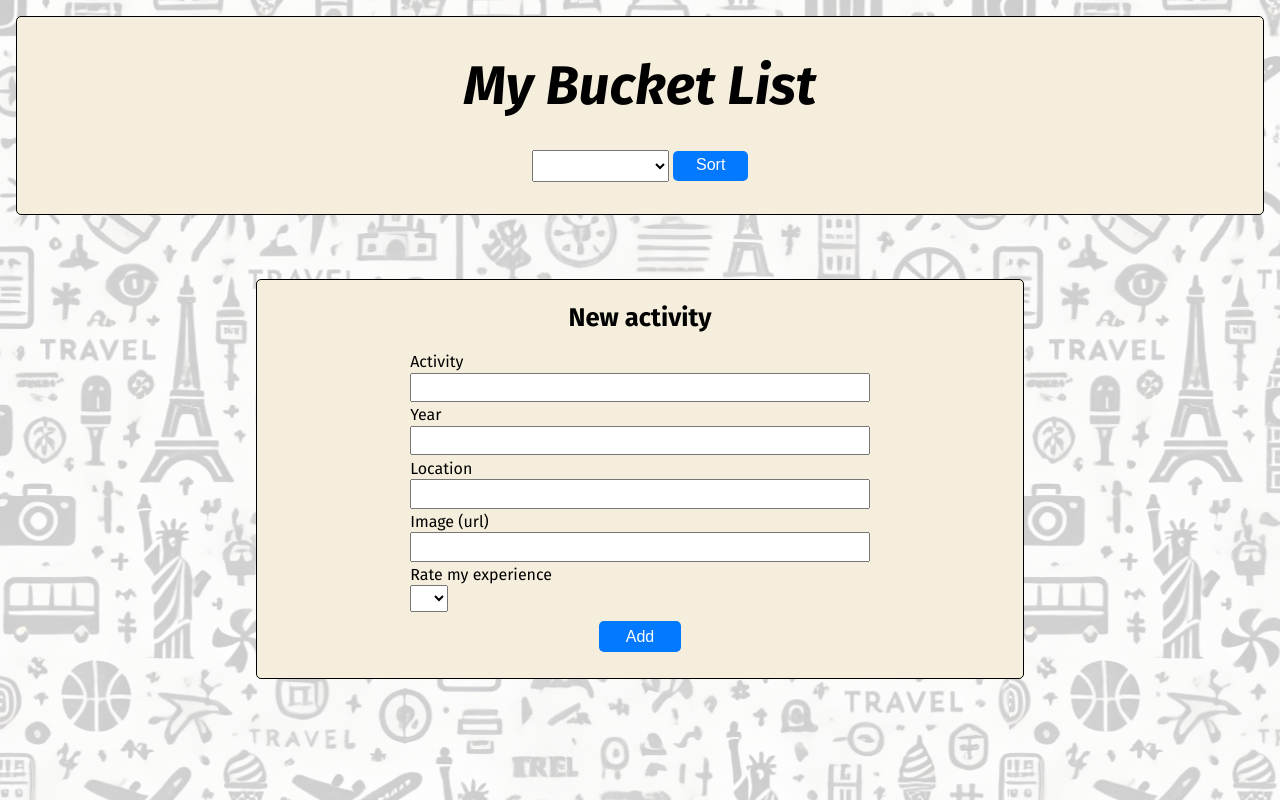
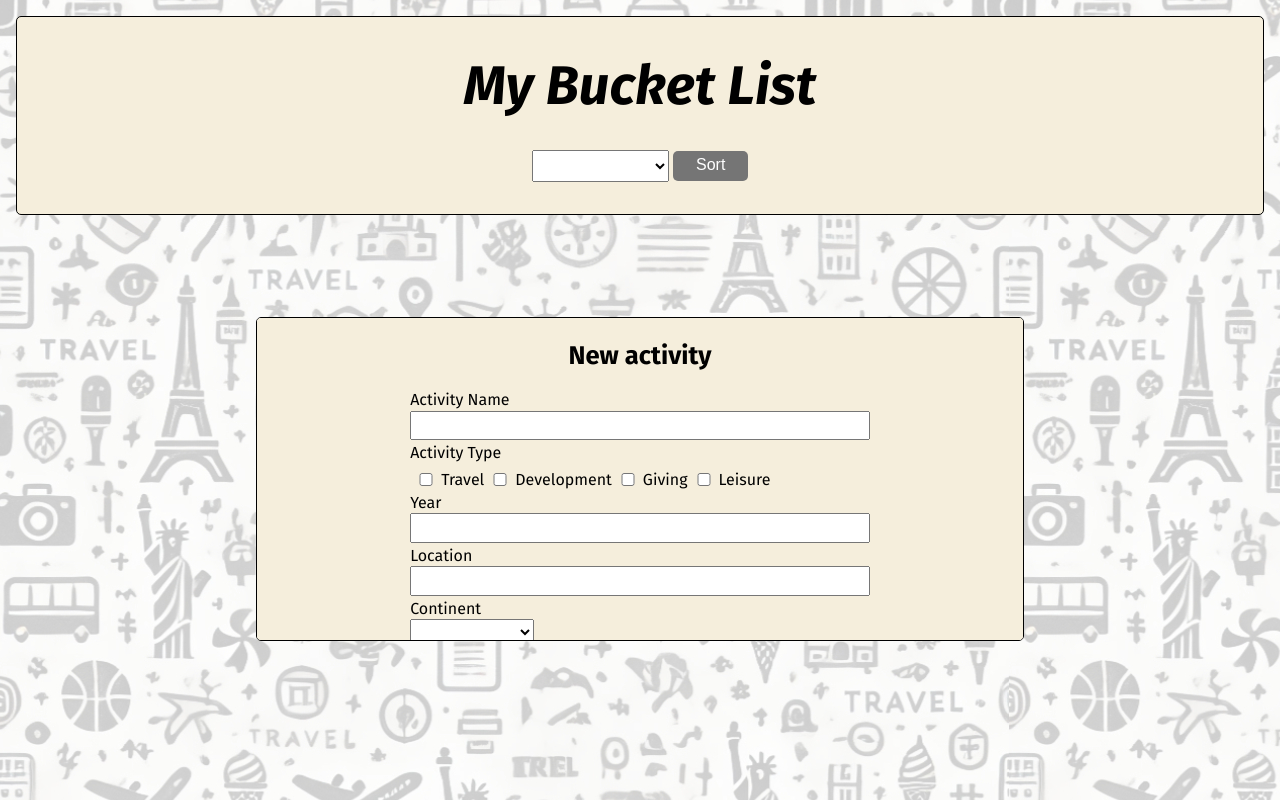
Before and after one commit to ramsey-merdassi/bucket-list-collector-app, a PHP site: page / in a window 1280 px wide. Run offline with PHP 8.4, Linux system fonts and the light colour scheme; data that the repository does not hold is empty.

Commit message:
add new add activity fields

```diff
--- a/index.php
+++ b/index.php
@@ -7,24 +7,24 @@ $query = '';
 
 if (isset($_GET['sort'])) {
     if($_GET['sort'] === 'activity(asc)') {
-        $query = $db->prepare('SELECT `activity`, `year`, `location`, `rating`, `image` FROM `bucket_items` ORDER BY `activity`');
+        $query = $db->prepare('SELECT `activity_name`, `year`, `location`, `rating`, `image` FROM `bucket_items` ORDER BY `activity_name`');
     } elseif ($_GET['sort'] === 'activity(desc)') {
-        $query = $db->prepare('SELECT `activity`, `year`, `location`, `rating`, `image` FROM `bucket_items` ORDER BY `activity` DESC');
+        $query = $db->prepare('SELECT `activity_name`, `year`, `location`, `rating`, `image` FROM `bucket_items` ORDER BY `activity_name` DESC');
     } elseif ($_GET['sort'] === 'year(desc)') {
-        $query = $db->prepare('SELECT `activity`, `year`, `location`, `rating`, `image` FROM `bucket_items` ORDER BY `year` DESC');
+        $query = $db->prepare('SELECT `activity_name`, `year`, `location`, `rating`, `image` FROM `bucket_items` ORDER BY `year` DESC');
     } elseif ($_GET['sort'] == 'year(asc)') {
-        $query = $db->prepare('SELECT `activity`, `year`, `location`, `rating`, `image` FROM `bucket_items` ORDER BY `year`');
+        $query = $db->prepare('SELECT `activity_name`, `year`, `location`, `rating`, `image` FROM `bucket_items` ORDER BY `year`');
     } elseif ($_GET['sort'] == 'location(asc)') {
-        $query = $db->prepare('SELECT `activity`, `year`, `location`, `rating`, `image` FROM `bucket_items` ORDER BY `location`');
+        $query = $db->prepare('SELECT `activity_name`, `year`, `location`, `rating`, `image` FROM `bucket_items` ORDER BY `location`');
     } elseif ($_GET['sort'] == 'location(desc)') {
-        $query = $db->prepare('SELECT `activity`, `year`, `location`, `rating`, `image` FROM `bucket_items` ORDER BY `location` DESC');
+        $query = $db->prepare('SELECT `activity_name`, `year`, `location`, `rating`, `image` FROM `bucket_items` ORDER BY `location` DESC');
     } elseif ($_GET['sort'] == 'rating(desc)') {
-        $query = $db->prepare('SELECT `activity`, `year`, `location`, `rating`, `image` FROM `bucket_items` ORDER BY `rating` DESC');
+        $query = $db->prepare('SELECT `activity_name`, `year`, `location`, `rating`, `image` FROM `bucket_items` ORDER BY `rating` DESC');
     } elseif ($_GET['sort'] == 'rating(asc)') {
-        $query = $db->prepare('SELECT `activity`, `year`, `location`, `rating`, `image` FROM `bucket_items` ORDER BY `rating`');
+        $query = $db->prepare('SELECT `activity_name`, `year`, `location`, `rating`, `image` FROM `bucket_items` ORDER BY `rating`');
     }
 } else {
-        $query = $db->prepare('SELECT `activity`, `year`, `location`, `rating`, `image` FROM `bucket_items`');
+        $query = $db->prepare('SELECT `activity_name`, `year`, `location`, `rating`, `image` FROM `bucket_items`');
 }
 
 $query->execute();
@@ -68,7 +68,7 @@ $results = $query->fetchAll();
             <?php foreach($results as $result) : ?>
                     <div class='bucket-item'>
                         <div class='item-image' style='background-size: cover; background-position: center; background-image: url(<?= $result['image'] ?>);'>
-                            <div class='item-name'><?= $result['activity'] ?></div>
+                            <div class='item-name'><?= $result['activity_name'] ?></div>
                         </div>
                         <div class='stats'>
                             <div>Year<div class='stats-data'><?= $result['year'] ?></div></div>
@@ -90,15 +90,33 @@ $results = $query->fetchAll();
         </section>
     </main>
     <section class='add-activity'>
-        <div class='form'>
+        <div class='new-activity-form'>
             <h1>New activity</h1>
             <form action='add_activity.php' method='post'>
-                <label for='activity'>Activity</label>
-                <input required maxlength='26' id='activity' type='text' name='activity'>
+                <label for='activity-name'>Activity Name</label>
+                <input required maxlength='26' id='activity-name' type='text' name='activity-name'>
+                <label for='activity-type'>Activity Type</label>
+                    <div class='activity-type'>
+                        <input type='checkbox' name='travel-activity' value='1'>Travel
+                        <input type='checkbox' name='development-activity' value='1'>Development
+                        <input type='checkbox' name='giving-activity' value='1'>Giving
+                        <input type='checkbox' name='leisure-activity' value='1'>Leisure
+                    </div>
                 <label for='year'>Year</label>
                 <input required min='1983' id='year' type='number' name='year'>
                 <label for='location'>Location</label>
                 <input required maxlength='12' id='location' type='text' name='location'>
+                <label for='continent'>Continent</label>
+                <select required id='continent' name='continent'>
+                    <option disabled selected></option>
+                    <option value='Asia'>Asia</option>
+                    <option value='Africa'>Africa</option>
+                    <option value='North America'>North America</option>
+                    <option value='South America'>South America</option>
+                    <option value='Antarctica'>Antarctica</option>
+                    <option value='Europe'>Europe</option>
+                    <option value='Oceania'>Oceania</option>
+                </select>
                 <label for='image'>Image (url)</label>
                 <input required id='image' type='url' name='image'>
                 <label for='rating'>Rate my experience</label>
--- a/style.css
+++ b/style.css
@@ -45,11 +45,15 @@ header h1 {
     width: 20%;
     padding-bottom: 0.4rem;
     padding-top: 0.3rem;
-    background-color: #0279ff;
+    background-color: #757575;
     color: #fff;
     border: 0;
     border-radius: 5px;
     cursor: pointer;
+}
+
+.change-display input:hover {
+    background-color: #3BB143;
 }
 
 @media screen and (max-width: 554px) {
@@ -236,15 +240,15 @@ i {
 
 /*form*/
 .add-activity {
-    height: 70vh;
+    height: 75vh;
     display: flex;
     justify-content: center;
     align-items: center;
     /*background-color: yellow;*/
 }
 
-.form {
-    height: 70%;
+.new-activity-form {
+    height: 81%;
     width: 60%;
     background-color: #f5eedc;
     color: #000;
@@ -261,11 +265,11 @@ i {
     margin: 1.4rem 0 1rem;
 }
 
-form {
+.new-activity-form form {
     display: flex;
     flex-direction: column;
     align-items: start;
-    width: 41%;
+    width: 60%;
     /*background-color: cyan;*/
 }
 
@@ -279,6 +283,19 @@ input {
     font-size: 1rem;
     width: 100%;
     padding-top: 0.4rem;
+}
+
+.activity-type {
+    display: flex;
+    justify-content: start;
+    align-items: center;
+    width: 100%;
+    margin-top: 0.4rem;
+    /*background-color: orange;*/
+}
+
+.activity-type input {
+    width: 1.5rem;
 }
 
 select {
@@ -298,10 +315,14 @@ select {
     padding-bottom: 0.4rem;
     width: 18%;
     cursor: pointer;
-    background-color: #0279ff;
+    background-color: #757575;
     color: #fff;
     border: 0;
     border-radius: 5px;
+}
+
+.submit-activity input:hover {
+    background-color: #3BB143;
 }
 
  @media screen and (max-width: 554px) {
@@ -309,19 +330,22 @@ select {
          height: 86.5vh;
      }
 
-     .form {
-         width: 79%;
-         height: 78%;
+     .new-activity-form {
+         width: 78%;
      }
 
       .add-activity h1 {
         font-size: 1.3rem;
     }
 
-     form {
+     .new-activity-form form {
          align-items: center;
          width: 70%;
          font-size: 0.9rem;
+     }
+
+     .activity-type {
+         flex-wrap: wrap;
      }
 
      .submit-activity input {
```
Also changed, not shown: add_activity.php (+22 -4 lines).
